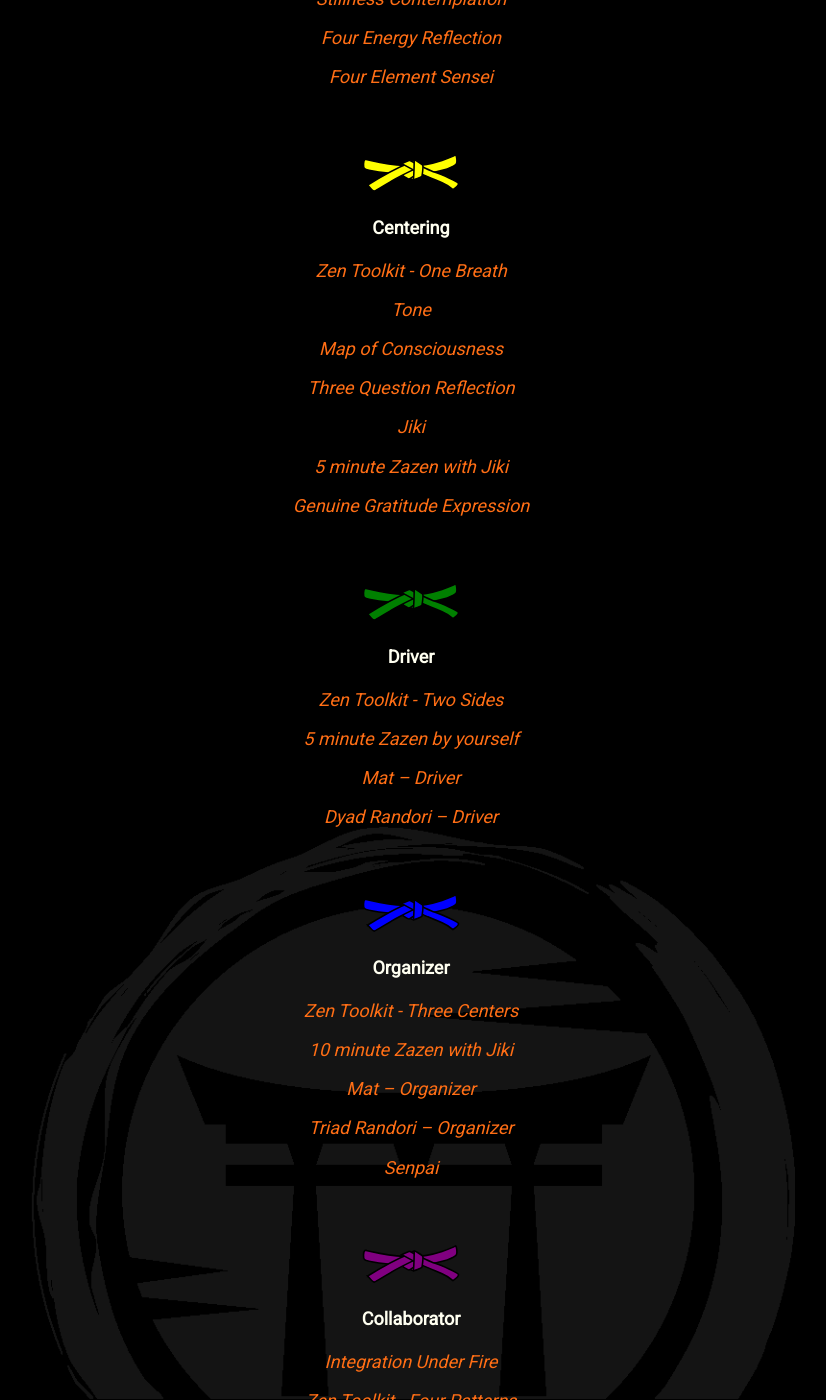
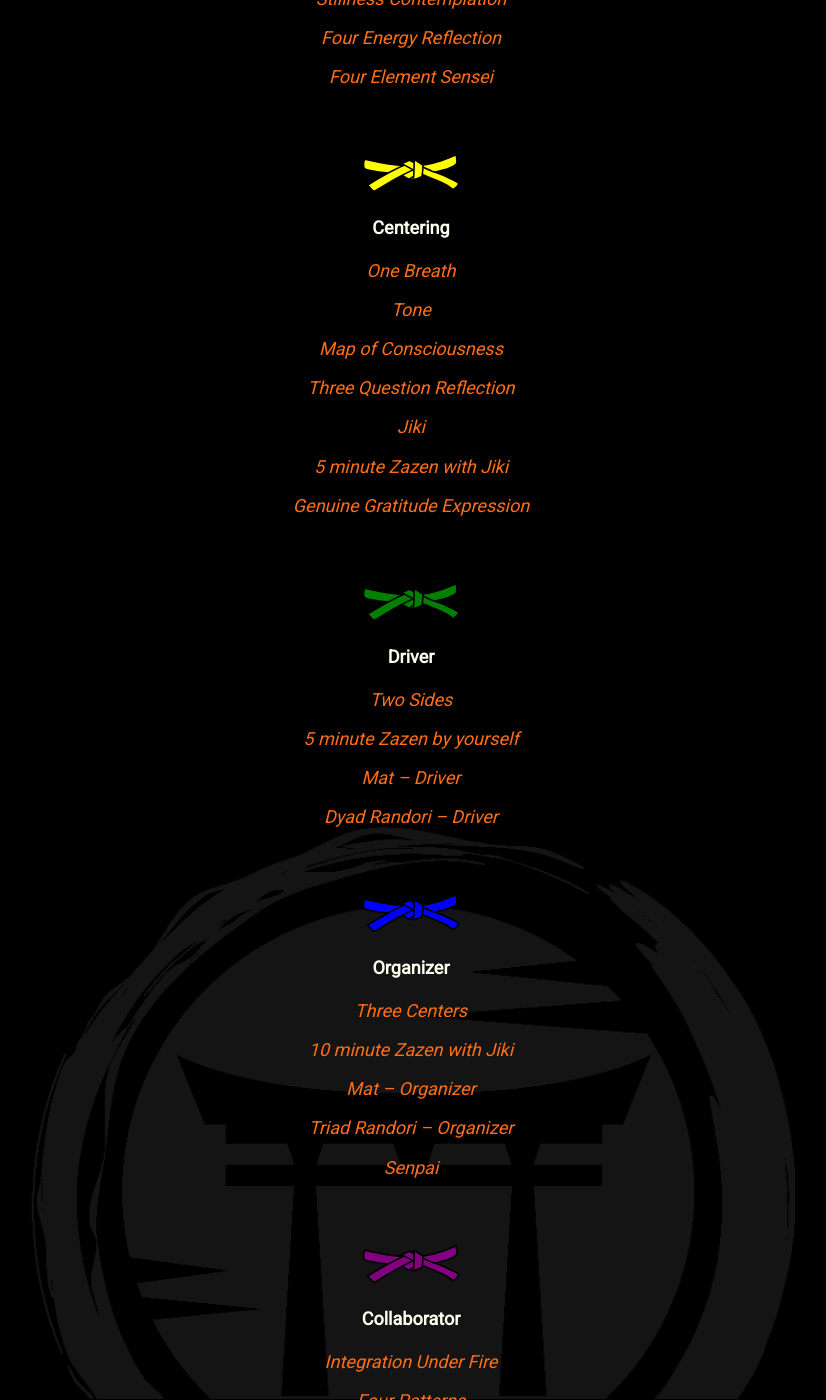
Before and after one commit to mindset-dojo/mindset-dojo.github.io, a Jekyll site: the page built from program.md, in a window 1280 px wide and 1400 px high, scrolled down 1625 px. Shown: the whole window, without its empty margins (229-1055 px from the left). Built offline with Jekyll 4.4.1, drawn with Linux system fonts in a browser that asks for light colours; some web fonts are replaced; some of the changed text lies outside the part shown.

Commit message:
refactor(program): remove zen toolkit from forms due to redundancy.

```diff
--- a/_data/sections/program.yaml
+++ b/_data/sections/program.yaml
@@ -48,7 +48,7 @@ sections:
           level: -6
           intention: Centering
           flows:
-            - label: Zen Toolkit - One Breath
+            - label: One Breath
               url: /forms/one-breath/
             - label: Tone
               url: /insights/tone/
@@ -67,7 +67,7 @@ sections:
           level: -5
           intention: Driver
           flows:
-            - label: Zen Toolkit - Two Sides
+            - label: Two Sides
               url: /forms/two-sides/
             - label: 5 minute Zazen by yourself
               url: /forms/zazen/
@@ -80,7 +80,7 @@ sections:
           level: -4
           intention: Organizer
           flows:
-            - label: Zen Toolkit - Three Centers
+            - label: Three Centers
               url: /forms/three-centers/
             - label: 10 minute Zazen with Jiki
               url: /forms/zazen/
@@ -97,7 +97,7 @@ sections:
           flows:
             - label: Integration Under Fire
               url: /forms/integration-under-fire/
-            - label: Zen Toolkit - Four Patterns
+            - label: Four Patterns
               url: /forms/four-patterns/
             - label: Stance
               url: /forms/stance/
```
